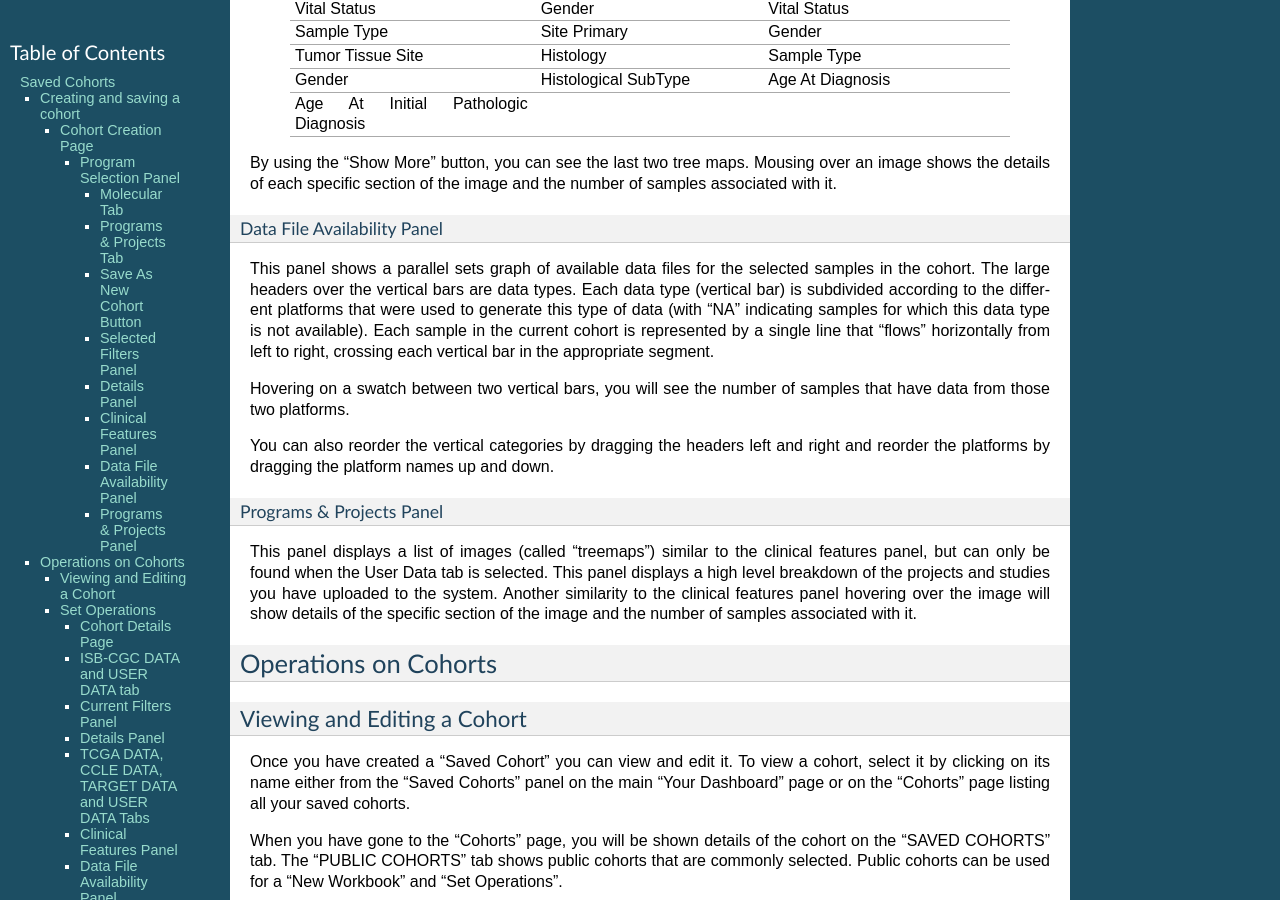
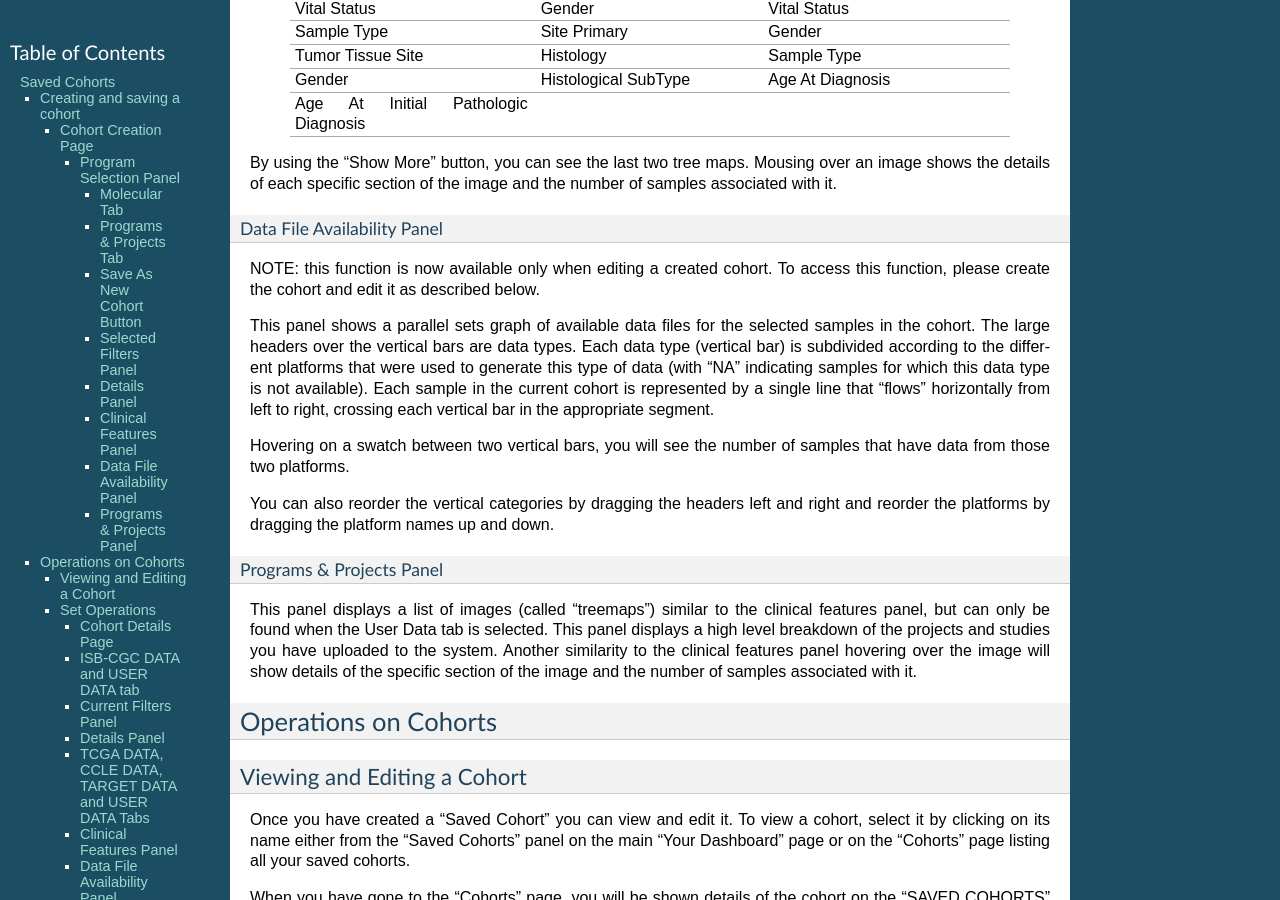
Before and after one commit to isb-cgc/readthedocs, a Sphinx documentation site: the page built from docs/source/sections/webapp/Saved-Cohorts.rst, in a window 1280 px wide and 900 px high, scrolled down 2903 px. Built offline with Sphinx 7.4.7, drawn with Linux system fonts in a browser that asks for light colours; pages that are not in the unit, such as notebooks, are missing from menus.

Commit message:
Update Saved-Cohorts.rst

```diff
--- a/docs/source/sections/webapp/Saved-Cohorts.rst
+++ b/docs/source/sections/webapp/Saved-Cohorts.rst
@@ -155,6 +155,8 @@ By using the “Show More” button, you can see the last two tree maps.  Mousin
 
 Data File Availability Panel
 ^^^^^^^^^^^^^^^^^^^^^^^^^^^^^
+
+NOTE: this function is now available only when editing a created cohort.  To access this function, please create the cohort and edit it as described below.
 
 This panel shows a parallel sets graph of available data files for the selected samples in the cohort. The large headers over
 the vertical bars are data types. Each data type (vertical bar) is subdivided according to the different platforms
```
